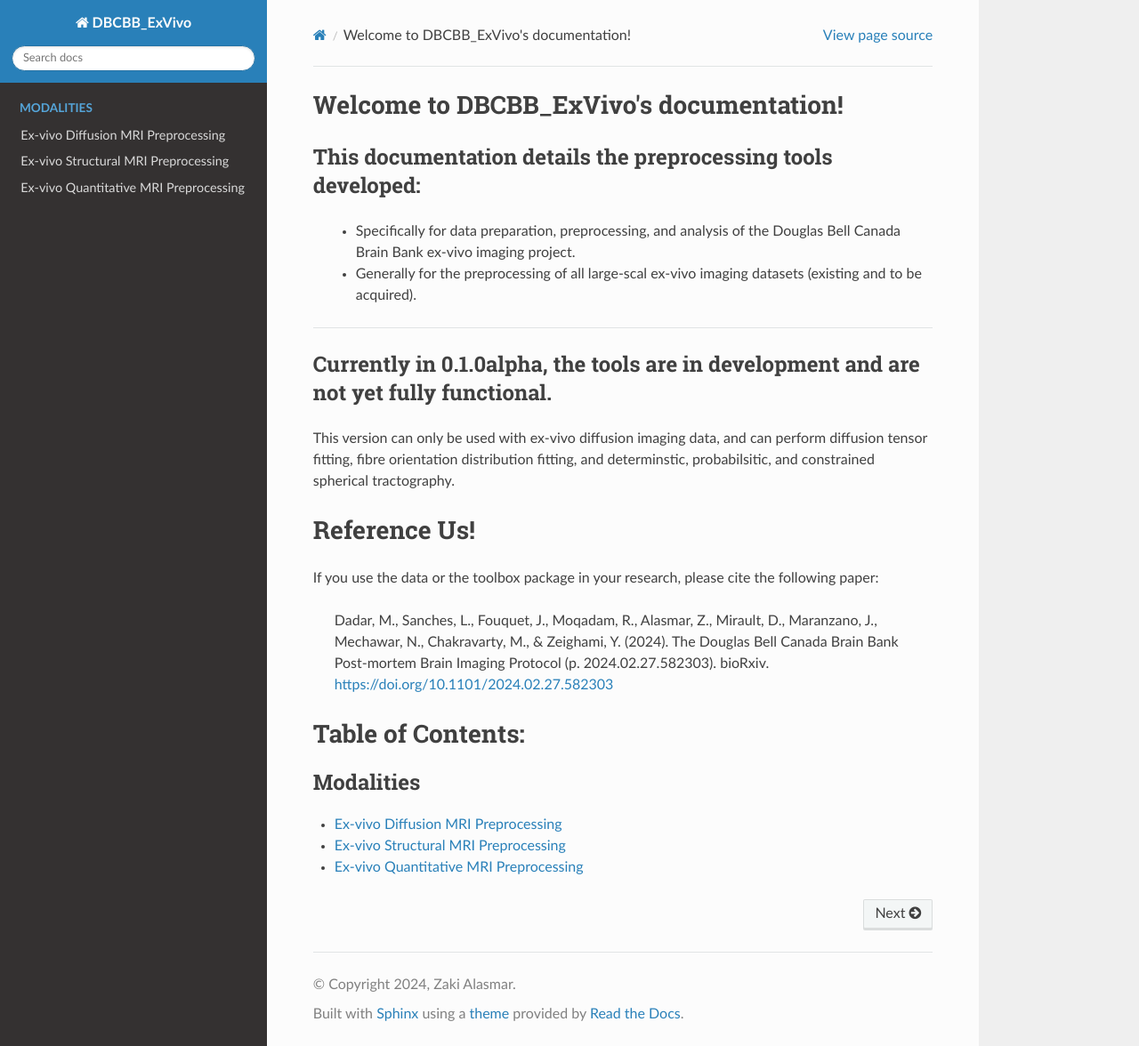
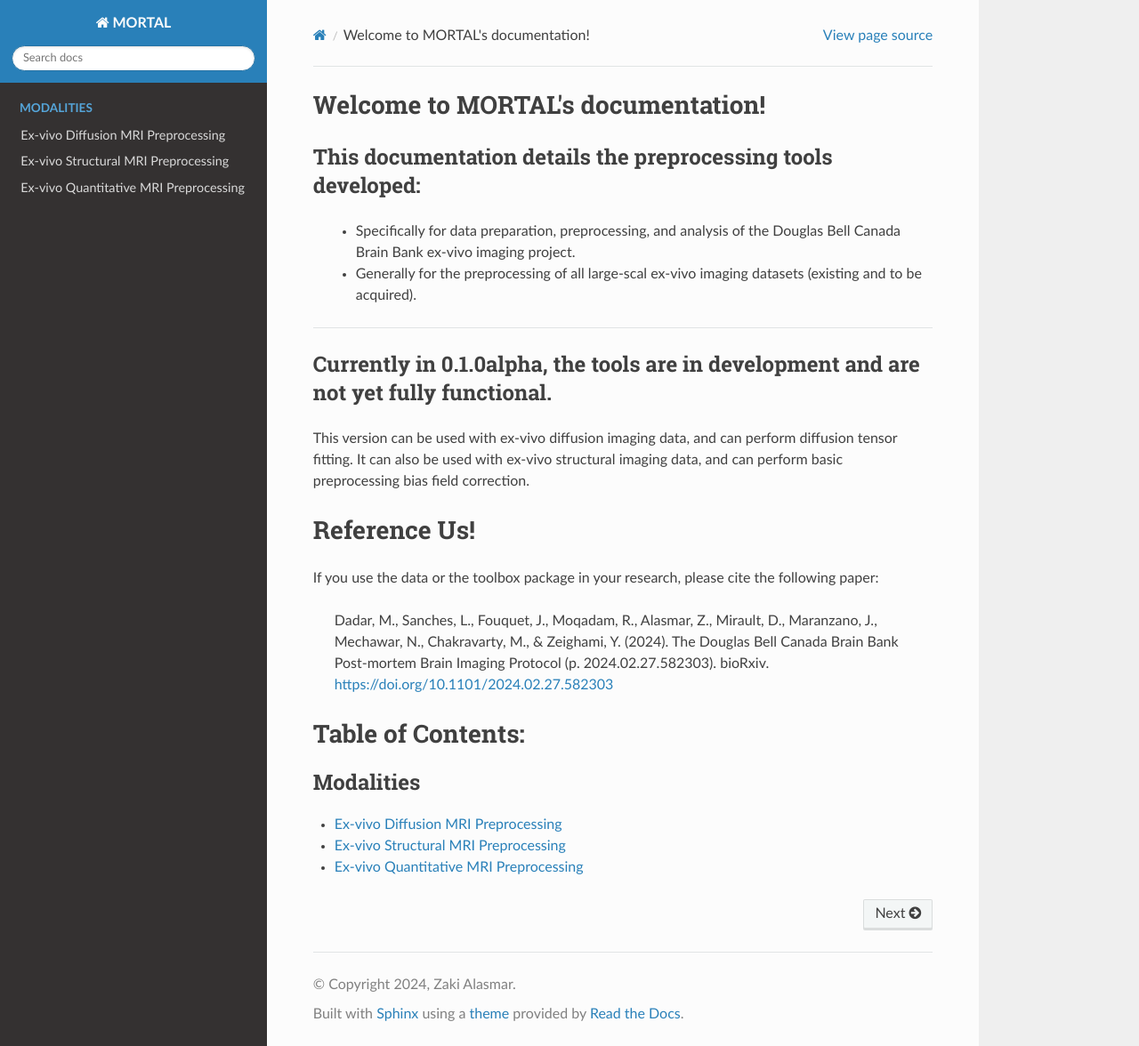
Before and after one commit to zklsmr/DBCBB_ExVivo, a Sphinx documentation site: the page built from docs/index.rst, in a window 1280 px wide and 1176 px high. Shown: the whole window at 89% size. Built offline with Sphinx 7.4.7 and the Read the Docs theme 2.0.0, drawn with Linux system fonts in a browser that asks for light colours.

Commit message:
[fix] docs

```diff
--- a/docs/conf.py
+++ b/docs/conf.py
@@ -6,7 +6,7 @@
 # -- Project information -----------------------------------------------------
 # https://www.sphinx-doc.org/en/master/usage/configuration.html#project-information
 
-project = 'DBCBB_ExVivo'
+project = 'MORTAL'
 copyright = '2024, Zaki Alasmar'
 author = 'Zaki Alasmar'
 release = '0.1.0alpha'
--- a/docs/index.rst
+++ b/docs/index.rst
@@ -1,8 +1,8 @@
-Welcome to DBCBB_ExVivo's documentation!
+Welcome to MORTAL's documentation!
 ========================================
 
-.. module:: DBCBB_ExVivo
-    :synopsis: A set of functions to perform large-scale ex-vivo imaging preprocessing.
+.. module:: MORTAL
+    :synopsis: Multimodal Optimized Radiomics Toolbox for exvivo AnaLysis (MORTAL). A set of functions to perform large-scale ex-vivo imaging preprocessing.
 
 
 This documentation details the preprocessing tools developed:
@@ -13,9 +13,9 @@ This documentation details the preprocessing tools developed:
 -------------------------------------------------------------
 
 Currently in 0.1.0alpha, the tools are in development and are not yet fully functional.
--------------------------------------------------------------
-This version can only be used with ex-vivo diffusion imaging data, and can perform diffusion tensor fitting, fibre orientation distribution fitting, and determinstic,
-probabilsitic, and constrained spherical tractography.
+----------------------------------------------------------------------------------------
+This version can be used with ex-vivo diffusion imaging data, and can perform diffusion tensor fitting.
+It can also be used with ex-vivo structural imaging data, and can perform basic preprocessing bias field correction.
 
 
 Reference Us!
--- a/requirements.yml
+++ b/requirements.yml
@@ -1,4 +1,4 @@
-name: DBCBB_ExVivo
+name: MORTAL
 channels:
   - defaults
   - conda-forge
```
Also changed, not shown: 17 other files.
